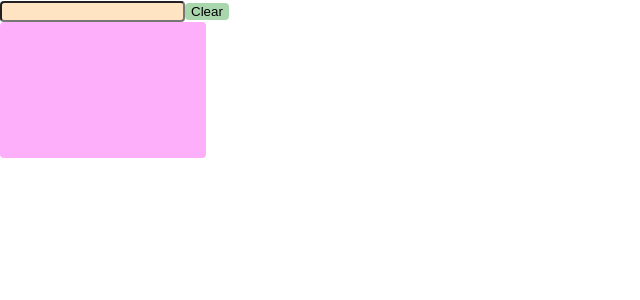
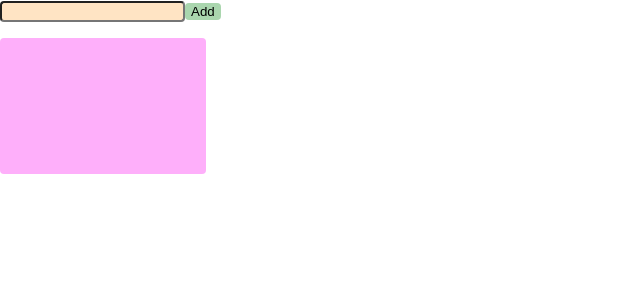
Before and after one commit to klementina1809/project, a React (Create React App) app in the folder my-app/: page / in a window 1280 px wide. Shown: the top 300 px of the page, without its empty margins (0-640 px from the left). Built offline with nearby package versions, Linux system fonts and the light colour scheme.

Commit message:
add task

```diff
--- a/my-app/src/components/Button.jsx
+++ b/my-app/src/components/Button.jsx
@@ -2,13 +2,15 @@ import React from "react";
 import "../styles/btnStyle.css";
 
 function Button(props) {
-const { action, label, type } = props;
+	const { action, label,  } = props;
 
 	return (
 		<>
-			<button type={type} onClick={() => action}>{label}</button>
+			<button onClick={action}>
+				{label}
+			</button>
 		</>
 	);
 }
 
-export default  Button;
+export default Button;
--- a/my-app/src/components/Input.jsx
+++ b/my-app/src/components/Input.jsx
@@ -2,12 +2,11 @@ import React from "react";
 import "../styles/inputStyle.css";
 
 function Input(props) {
-	 const { onchange } = props;
+	const { onchange, value } = props;
 
 	return (
 		<>
-
-			<input type="text" onChange={onchange}/>
+			<input type="text" onChange={onchange} value={value} />
 		</>
 	);
 }
--- a/my-app/src/components/Output.jsx
+++ b/my-app/src/components/Output.jsx
@@ -2,11 +2,13 @@ import React from "react";
 import "../styles/inputStyle.css";
 
 function Output(props) {
- const { value } = props;
+	const { value } = props;
 
 	return (
 		<>
-			<div className="outputContainer">{value}</div>
+			<div className="outputContainer">
+				<ul>{value}</ul>
+			</div>
 		</>
 	);
 }
--- a/my-app/src/pages/toDo.jsx
+++ b/my-app/src/pages/toDo.jsx
@@ -5,23 +5,30 @@ import Output from "../components/Output";
 import "../styles/todoStyle.css";
 
 function ToDo() {
-	// const [task, setTask] = useState("");
 	const [value, setValue] = useState("");
+	const [task, setTask] = useState([]);
 
-	const clearTask = () => {
-		setValue('');
+	const addTask = () => {
+		setTask([...task, value]);
+		setValue("");
 	};
 
 	const onchangeHandler = (event) => {
-		setValue(event.target.value) ;
+		setValue(event.target.value);
 	};
 
 	return (
 		<div>
 			<div className="todoContainer">
-				<Input onchange={onchangeHandler}>{value}</Input>
-				<Button action="clearTask" label="Clear"></Button>
-				<Output ></Output>
+				<Input onchange={onchangeHandler} value={value} />
+				<Button action={addTask} label="Add" />
+				<Output
+					value={task.map((el) => (
+						<li>{el}</li>
+					))}
+				>
+					{" "}
+				</Output>
 			</div>
 		</div>
 	);
--- a/my-app/src/styles/inputStyle.css
+++ b/my-app/src/styles/inputStyle.css
@@ -1,5 +1,5 @@
 .outputContainer {
-  height: 136px;
+  min-height: 136px;
   width: 206px;
   background-color: rgb(254, 175, 250);
   border-radius: 4px;
```
